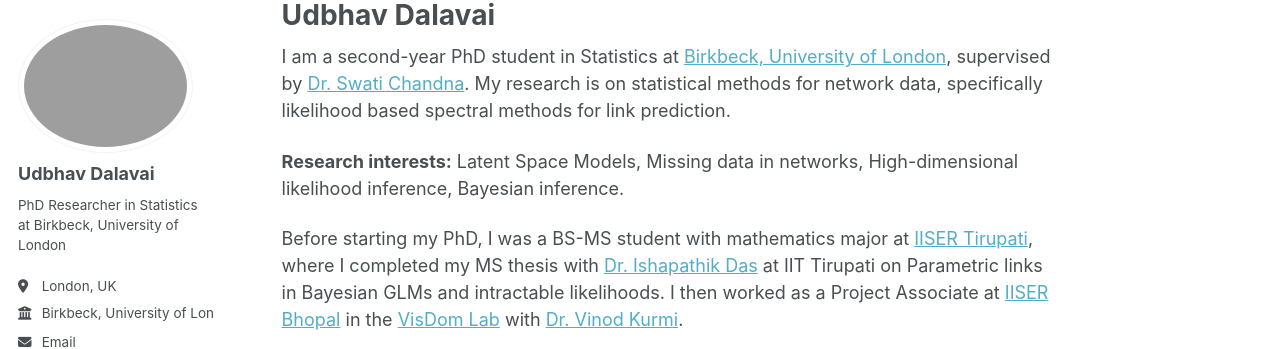
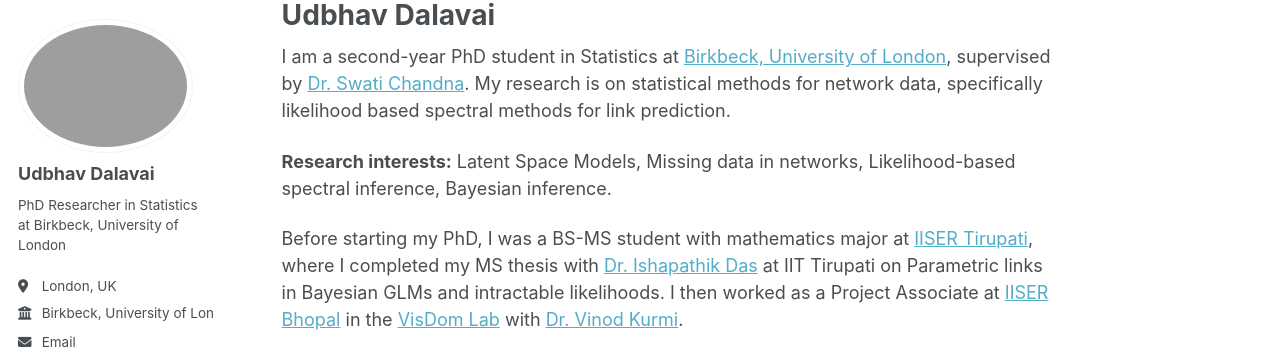
Before and after one commit to Udbhav-Dalavai/Udbhav-Dalavai.github.io, a Jekyll site: the page built from _pages/about.md, in a window 1280 px wide and 1296 px high. Shown: the part 100-449 px from the top of the window. Built offline with Jekyll 4.4.1, drawn with Linux system fonts in a browser that asks for light colours; a style sheet for code colours, icons or effects is not loaded.

Commit message:
Revise research interests in about page
Updated research interests to include 'Likelihood-based spectral inference'.

```diff
--- a/_pages/about.md
+++ b/_pages/about.md
@@ -9,7 +9,7 @@
 
 I am a second-year PhD student in Statistics at [Birkbeck, University of London](https://www.bbk.ac.uk/), supervised by [Dr. Swati Chandna](https://www.bbk.ac.uk/our-staff/9165866/swati-chandna). My research is on statistical methods for network data, specifically likelihood based spectral methods for link prediction.
 
-**Research interests:** Latent Space Models, Missing data in networks, High-dimensional likelihood inference, Bayesian inference.
+**Research interests:** Latent Space Models, Missing data in networks, Likelihood-based spectral inference, Bayesian inference.
 
 Before starting my PhD, I was a BS-MS student with mathematics major at [IISER Tirupati](https://www.iisertirupati.ac.in/), where I completed my MS thesis with [Dr. Ishapathik Das](https://sites.google.com/iittp.ac.in/ishapathik/home) at IIT Tirupati on Parametric links in Bayesian GLMs and intractable likelihoods. I then worked as a Project Associate at [IISER Bhopal](https://www.iiserb.ac.in/) in the [VisDom Lab](https://visdomlab.github.io/) with [Dr. Vinod Kurmi](https://vinodkkurmi.github.io/).
 
```
